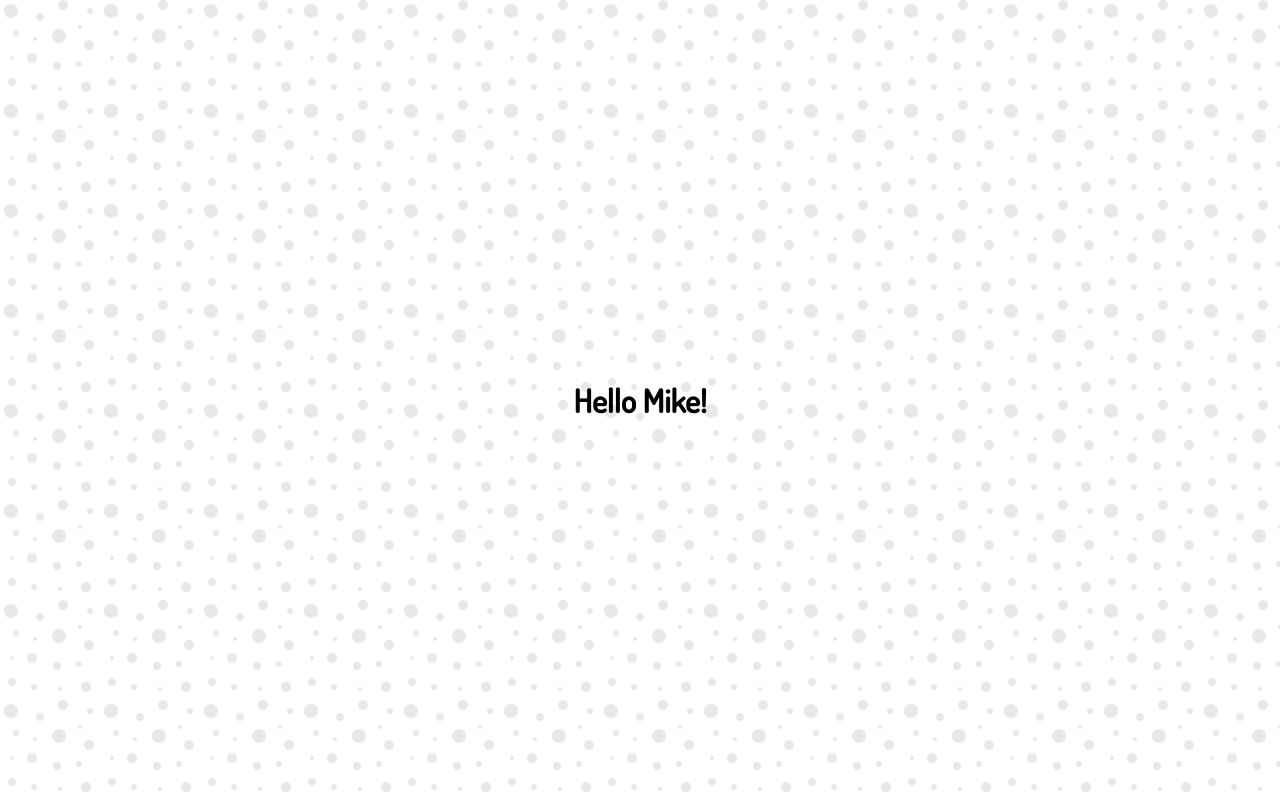
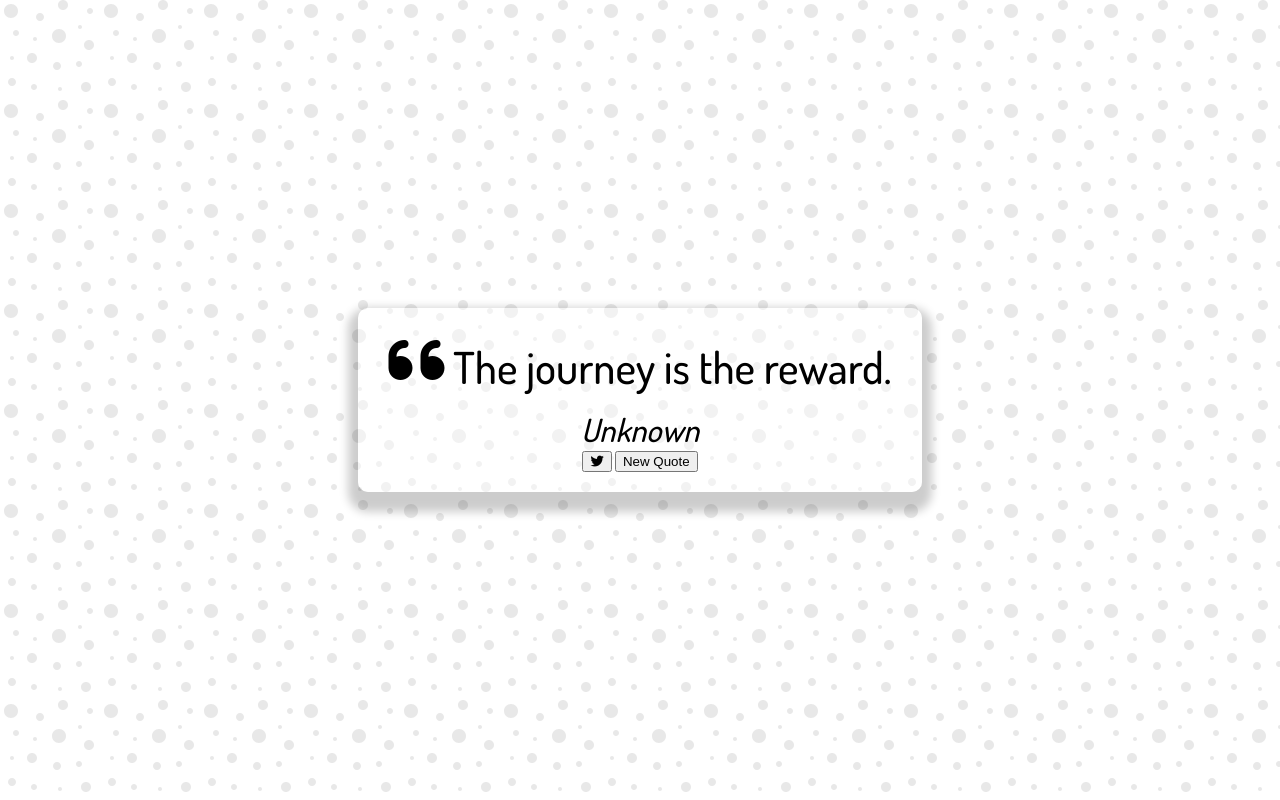
Before and after one commit to mikerobards/quote-generator, a plain HTML site: page index.html in a window 1280 px wide. Drawn offline with Linux system fonts and the light colour scheme.

Commit message:
add style

```diff
--- a/index.html
+++ b/index.html
@@ -17,7 +17,24 @@
     <link rel="stylesheet" href="style.css" />
   </head>
   <body>
-    <h1>Hello Mike!</h1>
+    <div class="quote-container" id="quote-container">
+      <!-- Quote -->
+      <div class="quote-text">
+        <i class="fas fa-quote-left"></i>
+        <span id="quote">The journey is the reward.</span>
+      </div>
+      <!-- Author -->
+      <div class="quote-author">
+        <span id="author">Unknown</span>
+      </div>
+      <!-- Buttons -->
+      <div class="button-container">
+        <button class="twitter-button" id="twitter" title="Tweet This!">
+          <i class="fab fa-twitter"></i>
+        </button>
+        <button id="new-quote">New Quote</button>
+      </div>
+    </div>
     <!-- Script -->
     <script src="script.js"></script>
   </body>
--- a/style.css
+++ b/style.css
@@ -16,3 +16,42 @@ body {
   align-items: center;
   justify-content: center;
 }
+
+.quote-container {
+  width: auto;
+  max-width: 900px;
+  padding: 20px 30px;
+  border-radius: 10px;
+  background-color: rgba(255, 255, 255, 0.4);
+  box-shadow: 0 10px 10px 10px rgba(0, 0, 0, 0.2);
+}
+
+.quote-text {
+  font-size: 2.75rem;
+}
+
+.long-quote {
+  font-size: 2rem;
+}
+
+.fa-quote-left {
+  font-size: 4rem;
+}
+
+.quote-author {
+  margin-top: 15px;
+  font-size: 2rem;
+  font-weight: 400;
+  font-style: italic;
+}
+
+/* Media Query: Tablet or smaller */
+@media screen and (max-width: 1000px) {
+  .quote-container {
+    margin: auto 10px;
+  }
+
+  .quote-text {
+    font-size: 2.5rem;
+  }
+}
```
